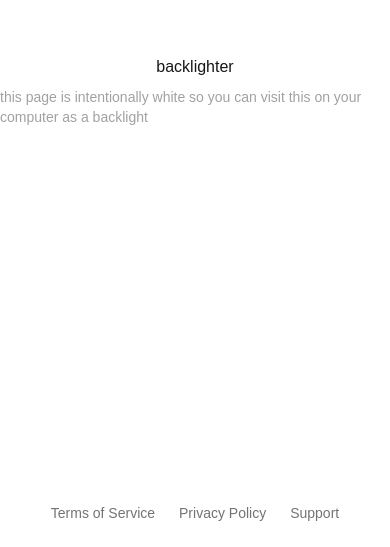
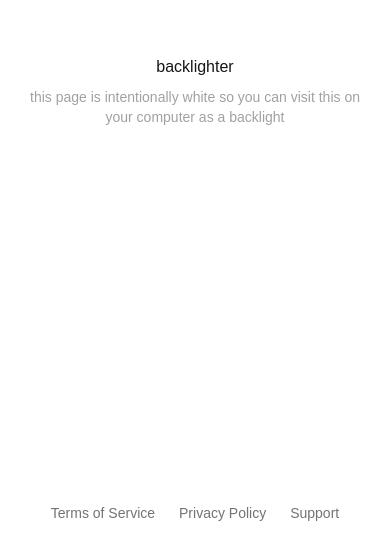
Before and after one commit to jarrensj/backlighter.com, a Next.js app: page / in a window 390 px wide. Shown: the part 297-844 px from the top of the page. Built offline with nearby package versions, Linux system fonts and the light colour scheme.

Commit message:
Center the backlight note text on mobile
The paragraph block was centered but its wrapped text was left-aligned
on narrow screens; add text-center plus side padding.

```diff
--- a/app/page.tsx
+++ b/app/page.tsx
@@ -8,7 +8,7 @@ export default function Home() {
           download the iOS app
         </a>
       )}
-      <p className="text-sm text-neutral-400">
+      <p className="px-6 text-center text-sm text-neutral-400">
         this page is intentionally white so you can visit this on your computer
         as a backlight
       </p>
```
